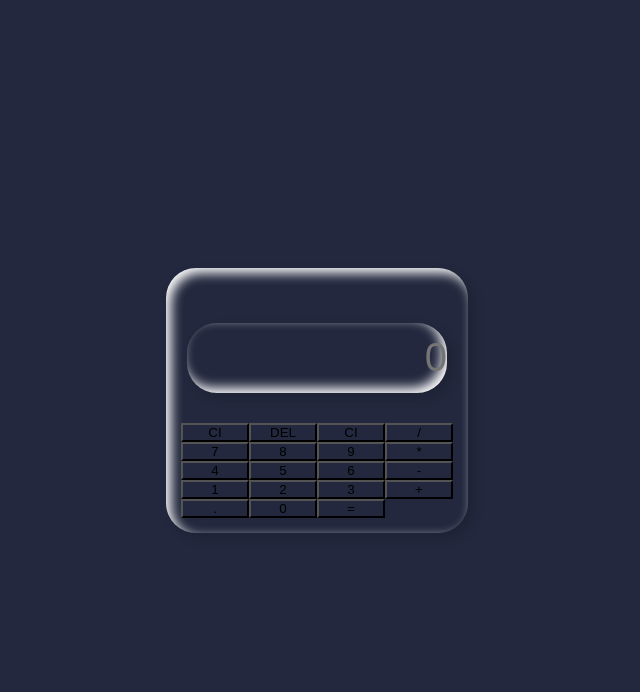
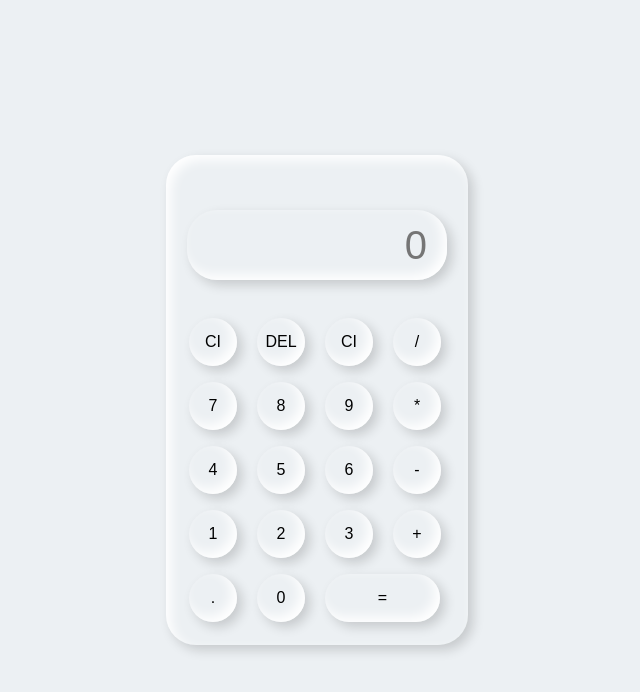
Before and after one commit to MrThelink/Calculator, a plain HTML site: page src/components/index.html in a window 1280 px wide. Shown: the whole page, without its empty margins (323-963 px from the left). Drawn offline with Linux system fonts and the light colour scheme.

Commit message:
Simple calculator

```diff
--- a/src/components/index.html
+++ b/src/components/index.html
@@ -5,6 +5,7 @@
         <meta http-equiv='X-UA_Compatible' content="IE-edge">
         <meta name="viewport" contect="">
         <link rel="stylesheet" href="styles.css">
+        <link rel="stylesheet" href="main.js">
         <title>Colculator</title>
     </head>
     <body>
@@ -29,7 +30,7 @@
                 <button onclick="display('+')">+</button>
                 <button onclick="display('.')">.</button>
                 <button onclick="display('0')">0</button>
-                <button onclick="Calculate()">=</button>
+                <button onclick="Calculate()" class="equal">=</button>
             </div>
         </div>
     </body>
--- a/src/components/main.js
+++ b/src/components/main.js
@@ -0,0 +1,22 @@
+let outputScreen = document.getElementById("output-screen");
+
+function display(num){
+    outputScreen.value += num;
+}
+
+function Calculate(){
+    try
+    {
+        outputScreen.value = eval(outputScreen.value);
+    }
+    catch(err)
+    {
+        alert('Invalid');
+    }
+}
+function Clear(){
+    outputScreen.value = '';
+}
+function del(){
+    outputScreen.value = outputScreen.value.slice(0,-2);
+}
--- a/src/components/styles.css
+++ b/src/components/styles.css
@@ -2,7 +2,7 @@
     margin: 0px;
     padding: 0px;
     box-sizing: border-box;
-    background-color: #23283e;
+    background-color: #ecf0f3;
     font-family: sans-serif;
     outline: none;
 }
@@ -15,7 +15,7 @@
 }
 
 .colculator{
-    background-color: #23283e;
+    background-color: #ecf0f3;
     padding: 15px;
     border-radius: 30px;
     box-shadow: inset 5px 5px 12px #ffffff,
@@ -28,7 +28,7 @@ input{
     grid-column: span 4;
     height: 70px;
     width: 260px;
-    background-color: #23283e;
+    background-color: #ecf0f3;
     box-shadow: inset -5px -5px 12px #ffffff,
                       5px 5px 12px rgba(0,0,0,.16);
     border: none;
@@ -39,8 +39,25 @@ input{
     margin: auto;
     margin-top: 40px;
     margin-bottom: 30px;
+    padding: 20px;
 }
 
 button{
+    height: 48px;
+    width: 48px;
+    background-color: #ecf0f3;
+    box-shadow: inset -5px -5px 12px #ffffff,
+                       5px 5px 12px rgba(0,0,0,.16);
+    border: none;
+    border-radius: 50%;
+    margin: 8px;
+    font-size: 16px;
+}
 
+.equal{
+    width: 115px;
+    border-radius: 40px;
+    background-color: #ecf0f3;
+    box-shadow: inset -5px -5px 12px #ffffff,
+                       5px 5px 12px rgba(0,0,0,.16);
 }
```
